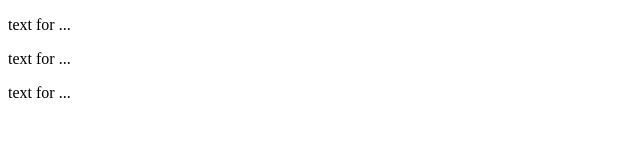
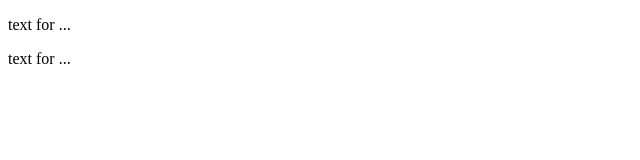
Before and after one commit to YasaminHadadi/Second, a plain HTML site: page index.html in a window 1280 px wide. Shown: the full height of the page, 0-640 px from the left. Drawn offline with Linux system fonts and the light colour scheme.

Commit message:
Update index.html

```diff
--- a/index.html
+++ b/index.html
@@ -8,6 +8,6 @@
 <body>
     <p>text for ...</p>
     <p>text for ...</p>
-    <p>text for ...</p>
+
 </body>
 </html>
```
